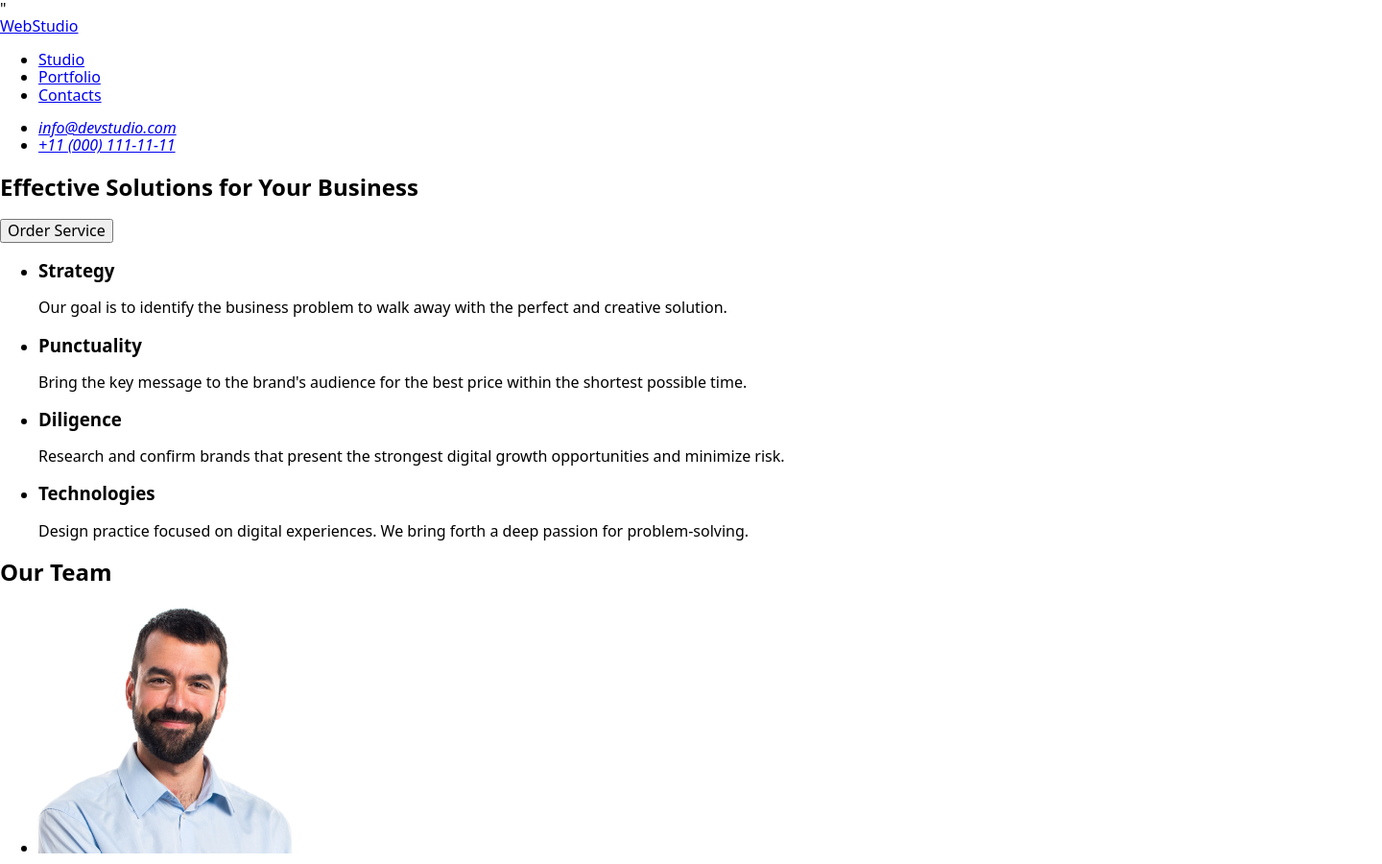
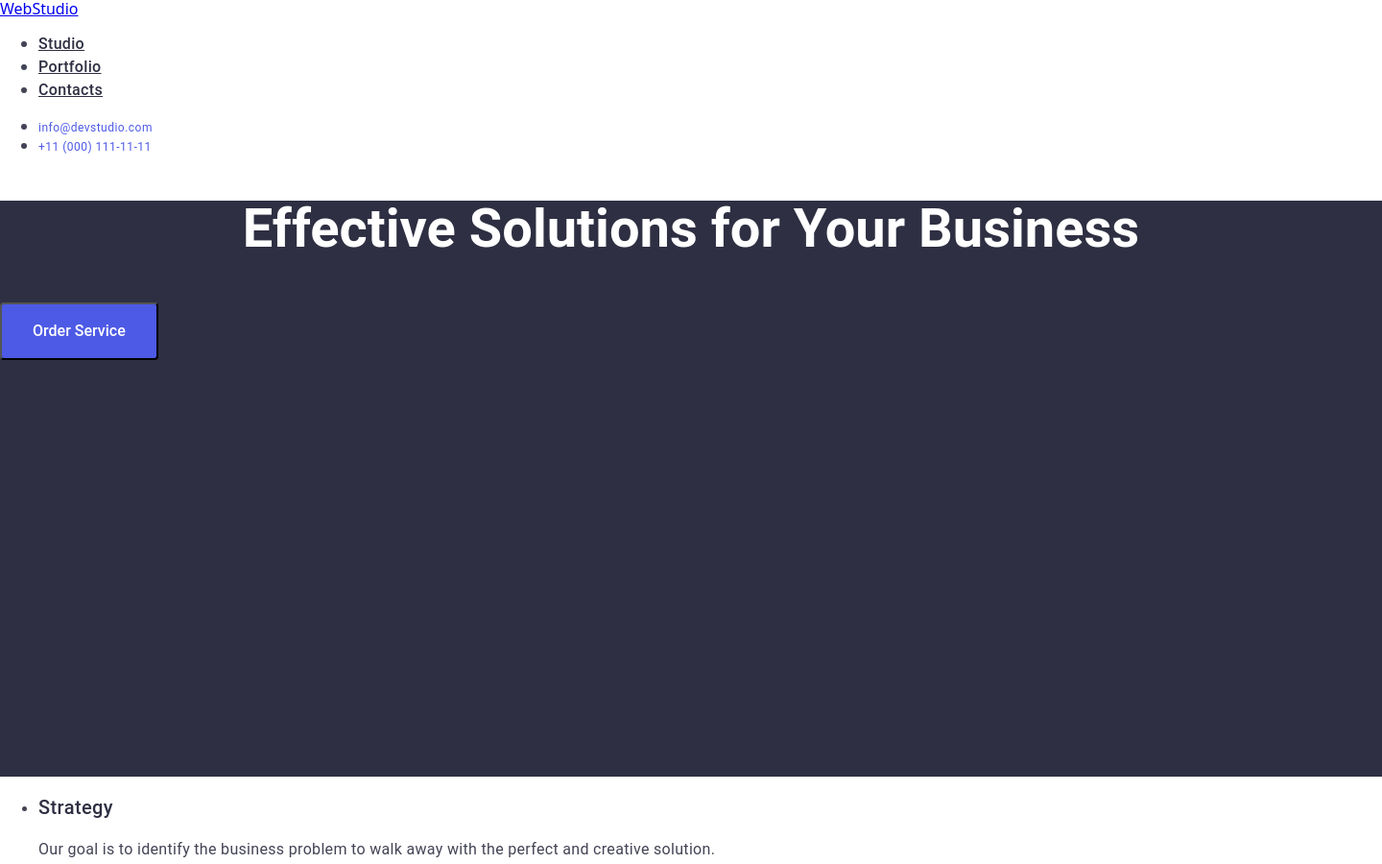
Before and after one commit to Julzzz1/goit-markup-hw-02, a plain HTML site: page index.html in a window 1280 px wide. Shown: the top 900 px of the page at 96% size, 1440 px wide, since content can reach past the window. Drawn offline with nearby package versions, Linux system fonts and the light colour scheme.

Commit message:
styles added

```diff
--- /dev/null
+++ b/css/styles.css
@@ -0,0 +1,129 @@
+/* Body */
+body {
+  font-family: Roboto, Oxygen, Ubuntu, Cantarell, sans-serif;
+  color: #434455;
+  background-color: #ffffff;
+}
+/* Header */
+.header {
+  font-family: ;
+}
+
+.header-nav-item {
+color: #2E2F42;
+/* Body Medium */
+font-family: Roboto;
+font-size: 16px;
+font-style: normal;
+font-weight: 500;
+line-height: 24px; /* 150% */
+letter-spacing: 0.32px;
+}
+.contact {
+color: #434455;
+}
+
+.contact-info {
+/* Link */
+color: #4D5AE5;
+font-family: Roboto;
+font-size: 12px;
+font-style: normal;
+font-weight: 400;
+line-height: 133.333%;
+letter-spacing: 0.48px;
+text-decoration-line: none
+}
+
+/* Hero */
+.hero {
+  font-style: normal;
+  background-color: #2e2f42;
+  width: 1440px;
+  height: 600px;
+
+}
+.hero-title {
+  color: #fff;
+  text-align: center;
+  font-family: Roboto;
+  font-size: 56px;
+  font-weight: 700;
+  line-height: 107.143%;
+  letter-spacing: 2%;
+}
+
+.hero-button {
+  color: #fff;
+  font-family: Roboto;
+  font-size: 16px;
+  font-weight: 500;
+  line-height: 150%;
+  letter-spacing: 4%;
+  border-radius: 4px;
+  background-color: #4d5ae5;
+  box-shadow: 0px 4px 4px 0px rgba (0, 0, 0, 0.15);
+  display: inline-flex;
+  padding: 16px 32px;
+  gap: 10px;
+}
+.hero-button .link:hover,
+.hero-button .link:focus {
+
+}
+
+.pros {
+  font-family: Roboto;
+  font-style: normal;
+  background-color: #fff;
+  width: 1440px;
+  height: 3300px;
+}
+.pros-title {
+  color: #2E2F42;
+/* Header 3 */
+font-family: Roboto;
+font-size: 20px;
+font-weight: 500;
+line-height: 120%;
+letter-spacing: 0.4px;
+}
+
+.pros-descr {
+  color: #434455;
+/* Body */
+font-family: Roboto;
+font-size: 16px
+font-weight: 400;
+line-height: 150%;
+letter-spacing: 0.32px;
+}
+
+.team {
+background-color: #F4F4FD;
+}
+
+.team-title {
+  color: #2E2F42;
+text-align: center;
+/* Header 2 */
+font-family: Roboto;
+font-size: 36px;
+font-style: normal;
+font-weight: 700;
+line-height: 111.111%;
+letter-spacing: 0.72px;
+text-transform: capitalize;
+}
+.team-list {
+
+}
+
+.team-member {
+display: flex;
+padding-bottom: 0px;
+flex-direction: column;
+justify-content: center;
+align-items: center;
+gap: 32px;
+}
--- a/images/css/styles.css
+++ /dev/null
@@ -1 +0,0 @@
-/* Body */
--- a/index.html
+++ b/index.html
@@ -5,71 +5,87 @@
     <meta name="viewport" content="width=device-width, initial-scale=1.0" />
     <meta name="description" content="perfect solution for business problem" />
     <title>Business Solutions</title>
+
     <!--Favicon-->
     <link rel="shortcut icon" href="images/favicon.png" type="image/x-icon" />
+    <link rel="stylesheet" href="./css/styles.css" />
+    <link
+      rel="stylesheet"
+      href="https://cdnjs.cloudflare.com/ajax/libs/modern-normalize/2.0.0/modern-normalize.min.css"
+      integrity="sha512-4xo8blKMVCiXpTaLzQSLSw3KFOVPWhm/TRtuPVc4WG6kUgjH6J03IBuG7JZPkcWMxJ5huwaBpOpnwYElP/m6wg=="
+      crossorigin="anonymous"
+      referrerpolicy="no-referrer"
+    />
   </head>
-  <link
-    rel="stylesheet"
-    href="https://cdnjs.cloudflare.com/ajax/libs/modern-normalize/2.0.0/modern-normalize.min.css"
-    integrity="sha512-4xo8blKMVCiXpTaLzQSLSw3KFOVPWhm/TRtuPVc4WG6kUgjH6J03IBuG7JZPkcWMxJ5huwaBpOpnwYElP/m6wg=="
-    crossorigin="anonymous"
-    referrerpolicy="no-referrer"
-  />"
+  <!--Start of styling-->
 
   <body>
-    <header>
-      <nav>
-        <a href="./index.html">WebStudio</a>
+    <header class="header">
+      <nav class="header-nav">
+        <a class="header-logo" href="./index.html">WebStudio</a>
         <ul>
-          <li><a href="/">Studio</a></li>
-          <li><a href="/">Portfolio</a></li>
-          <li><a href="/">Contacts</a></li>
+          <li>
+            <a class="header-nav-item" href="/">Studio</a>
+          </li>
+          <li>
+            <a class="header-nav-item" href="/">Portfolio</a>
+          </li>
+          <li>
+            <a class="header-nav-item" href="/">Contacts</a>
+          </li>
         </ul>
       </nav>
-      <address>
+      <address class="contact">
         <ul>
           <li>
-            <a href="mailto:info@devstudio.com">info@devstudio.com</a><br />
+            <a class="contact-info" href="mailto:info@devstudio.com"
+              >info@devstudio.com</a
+            ><br />
           </li>
-          <li><a href="tel:+110001111111">+11 (000) 111-11-11</a><br /></li>
+          <li>
+            <a class="contact-info" href="tel:+110001111111"
+              >+11 (000) 111-11-11</a
+            ><br />
+          </li>
         </ul>
       </address>
     </header>
+
     <!--Unique content-->
     <main>
-      <section>
-        <h1>Effective Solutions for Your Business</h1>
-        <button type="button">Order Service</button>
+      <section class="hero">
+        <h1 class="hero-title">Effective Solutions for Your Business</h1>
+        <button class="hero-button" type="button">Order Service</button>
       </section>
 
-      <section>
+      <section class="pros">
         <h2 hidden>Our advantages</h2>
         <ul>
           <li>
-            <h3>Strategy</h3>
+            <h3 class="pros-title">Strategy</h3>
 
-            <p>
+            <p class="pros-descr">
               Our goal is to identify the business problem to walk away with the
               perfect and creative solution.
             </p>
           </li>
           <li>
-            <h3>Punctuality</h3>
-            <p>
+            <h3 class="prost-title">Punctuality</h3>
+            <p class="pros-descr">
               Bring the key message to the brand's audience for the best price
               within the shortest possible time.
             </p>
           </li>
           <li>
-            <h3>Diligence</h3>
-            <p>
+            <h3 class="pros-title">Diligence</h3>
+            <p class="pros-ldescr">
               Research and confirm brands that present the strongest digital
               growth opportunities and minimize risk.
             </p>
           </li>
           <li>
-            <h3>Technologies</h3>
-            <p>
+            <h3 class="pros-title">Technologies</h3>
+            <p class="pros-descr">
               Design practice focused on digital experiences. We bring forth a
               deep passion for problem-solving.
             </p>
@@ -77,26 +93,26 @@
         </ul>
       </section>
       <!--Team-->
-      <section>
-        <h2>Our Team</h2>
-        <ul>
+      <section class="team">
+        <h2 class="team-title">Our Team</h2>
+        <ul class="team-list">
           <li>
-            <img src="./images/img1.jpg" alt="mark guerrero" width="264" />
+            <img class="team-member" src="./images/img1.jpg" alt="mark guerrero" width="264" />
             <h3>Mark Guerrero</h3>
             <p>Product Designer</p>
           </li>
           <li>
-            <img src="./images/img2.jpg" alt="tom ford" width="264" />
+            <img class="team-member" src="./images/img2.jpg" alt="tom ford" width="264" />
             <h3>Tom Ford</h3>
             <p>Frontend Developer</p>
           </li>
           <li>
-            <img src="./images/img3.jpg" alt="camila garcia" width="264" />
+            <img class="team-member" src="./images/img3.jpg" alt="camila garcia" width="264" />
             <h3>Camila Garcia</h3>
             <p>Marketing</p>
           </li>
           <li>
-            <img src="./images/img4.jpg" alt="daniel wilson" width="264" />
+            <img class="team-member" src="./images/img4.jpg" alt="daniel wilson" width="264" />
             <h3>Daniel Wilson</h3>
             <p>UI Designer</p>
           </li>
@@ -140,7 +156,7 @@
       </section>
     </main>
 
-    <footer>
+    <footer class="bottom">
       <a href="./index.html">WebStudio</a>
       <p>
         Increase the flow of customers and sales for your business with digital
```
